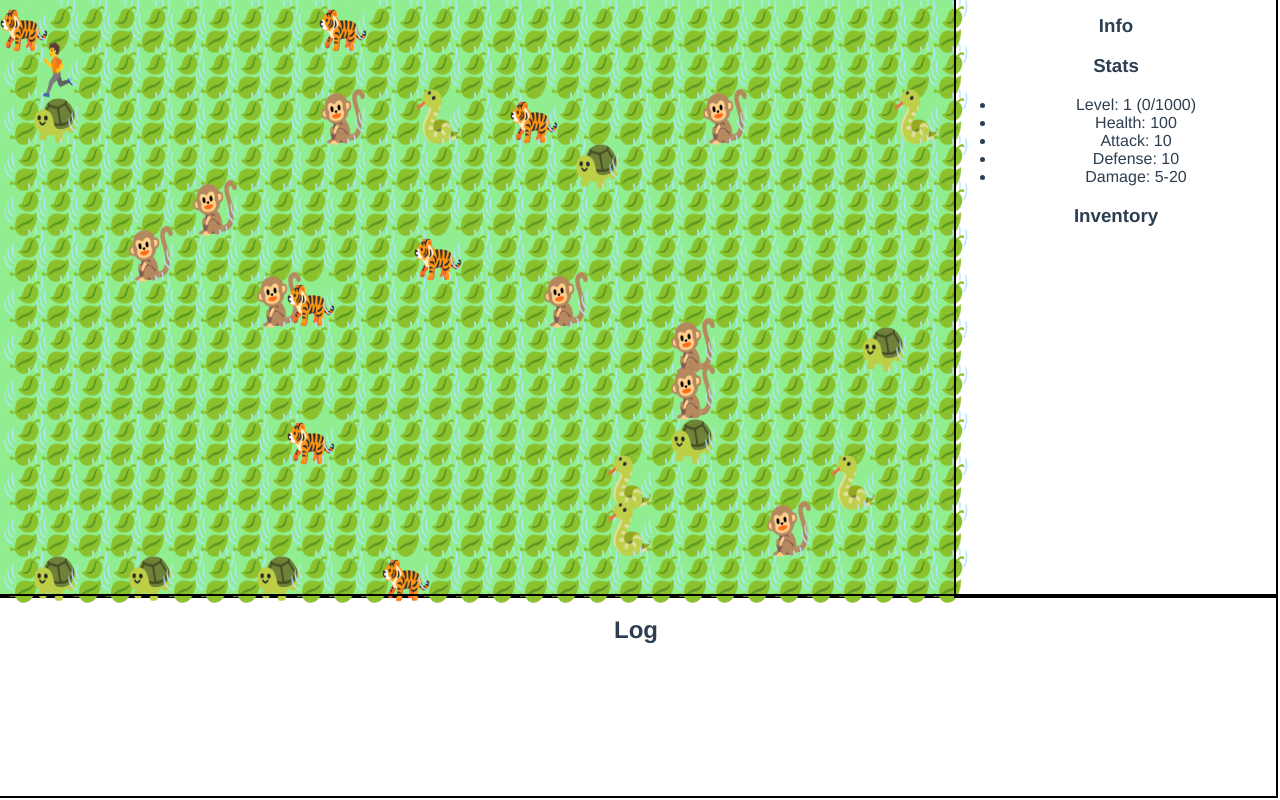
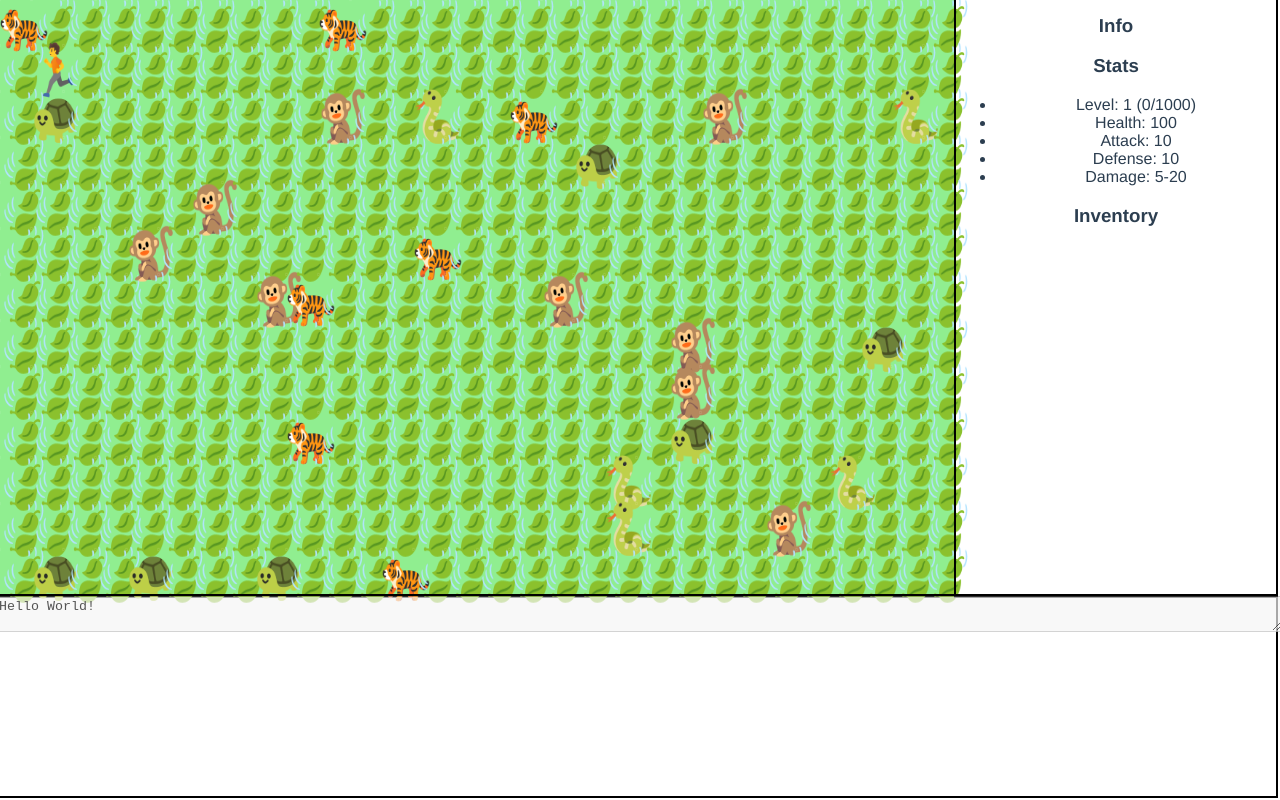
Before and after one commit to Humakt83/vue-rougelite, a Vue app: page / in a window 1280 px wide. Built offline with nearby package versions, Linux system fonts and the light colour scheme.

Commit message:
Logging of events

```diff
--- a/src/components/Log.vue
+++ b/src/components/Log.vue
@@ -1,17 +1,32 @@
 <template>
   <div class="log">
-    <h2>Log</h2>
+    <textarea class="logArea" disabled v-model="logToString">
+    </textarea>
   </div>
 </template>
 
 <script>
 
 export default {
-
+  props: ['gameLog'],
+  computed: {
+    logToString() {
+      let converted = ''
+      this.gameLog.forEach(logEntry => {
+        converted += logEntry;
+        converted += '\n';
+      })
+      return converted;
+    }
+  }
 }
 
 </script>
 
 <!-- Add "scoped" attribute to limit CSS to this component only -->
 <style scoped lang="scss">
+  .logArea {
+    width: 100%;
+    height: 100%;
+  }
 </style>
--- a/src/components/Main.vue
+++ b/src/components/Main.vue
@@ -7,7 +7,7 @@
       <Info :player="game.player"/>
     </div>
     <div class="logArea">
-      <Log />
+      <Log :gameLog="game.gameLog"/>
     </div>
   </div>
 </template>
--- a/src/logic/combat.js
+++ b/src/logic/combat.js
@@ -1,5 +1,9 @@
-export default (attacker, defender) => {
+export default (attacker, defender, gameLog) => {
   const multiplier = attacker.attack / defender.defense;
   const damage = Math.max(attacker.minDamage, Math.floor(Math.random() * attacker.maxDamage)) * multiplier;
   defender.health -= Math.floor(Math.max(1, damage));
+  gameLog.unshift(defender.isPlayer
+    ? `Player received ${damage} damage from ${attacker.monsterType}.`
+    : `Player dealt ${damage} to ${defender.monsterType}.`
+  );
 };
--- a/src/logic/game.js
+++ b/src/logic/game.js
@@ -8,6 +8,7 @@ const columns = 30;
 const rows = 13;
 const player = Player();
 const level = Level(columns, rows, player);
+const gameLog = ['Hello World!'];
 
 const move = (direction) => {
   if (gameOver) {
@@ -51,10 +52,11 @@ const monstersTurn = (level) => {
     if (tileToMove && canMoveToTile(tileToMove)) {
       moveToTile(position, tileToMove);
     } else if (tileToMove && containsAttackable(tileToMove) && tileToMove.content.isPlayer) {
-      combat(position.content, tileToMove.content);
+      combat(position.content, tileToMove.content, gameLog);
       if (tileToMove.content.health <= 0) {
         tileToMove.content = undefined;
         gameOver = true;
+        gameLog.unshift('GAME OVER!!!');
       }
     }
   });
@@ -66,10 +68,13 @@ const handleMoveAction = (level, player, playerPosition, xAdjustment, yAdjustmen
     moveToTile(playerPosition, tileToMove);
     monstersTurn(level);
   } else if (containsAttackable(tileToMove)) {
-    combat(player, tileToMove.content);
-    if (tileToMove.content.health <= 0) {
+    combat(player, tileToMove.content, gameLog);
+    const opponent = tileToMove.content;
+    if (opponent.health <= 0) {
+      gameLog.unshift(`Monstrous ${opponent.monsterType} defeated. Gained ${opponent.experience} experience.` );
       player.experience += tileToMove.content.experience;
       if (player.experience >= 1000) {
+        gameLog.unshift('Congratulations, you gained level!');
         player.level++;
         player.maxHealth += 10;
         player.attack++;
@@ -88,6 +93,7 @@ export default () => {
   return {
     level: level,
     move: move,
-    player: player
+    player: player,
+    gameLog: gameLog
   }
 }
```
